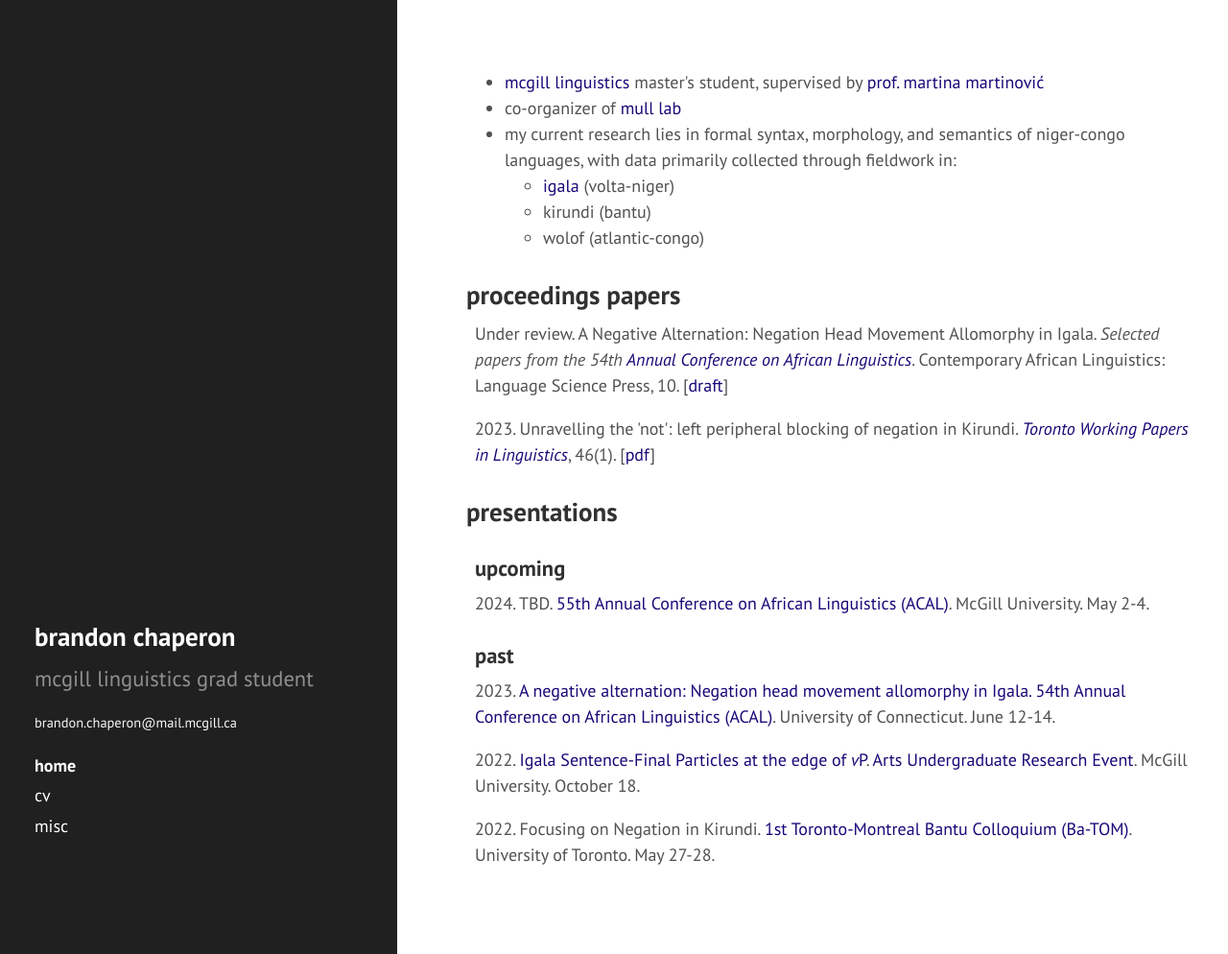
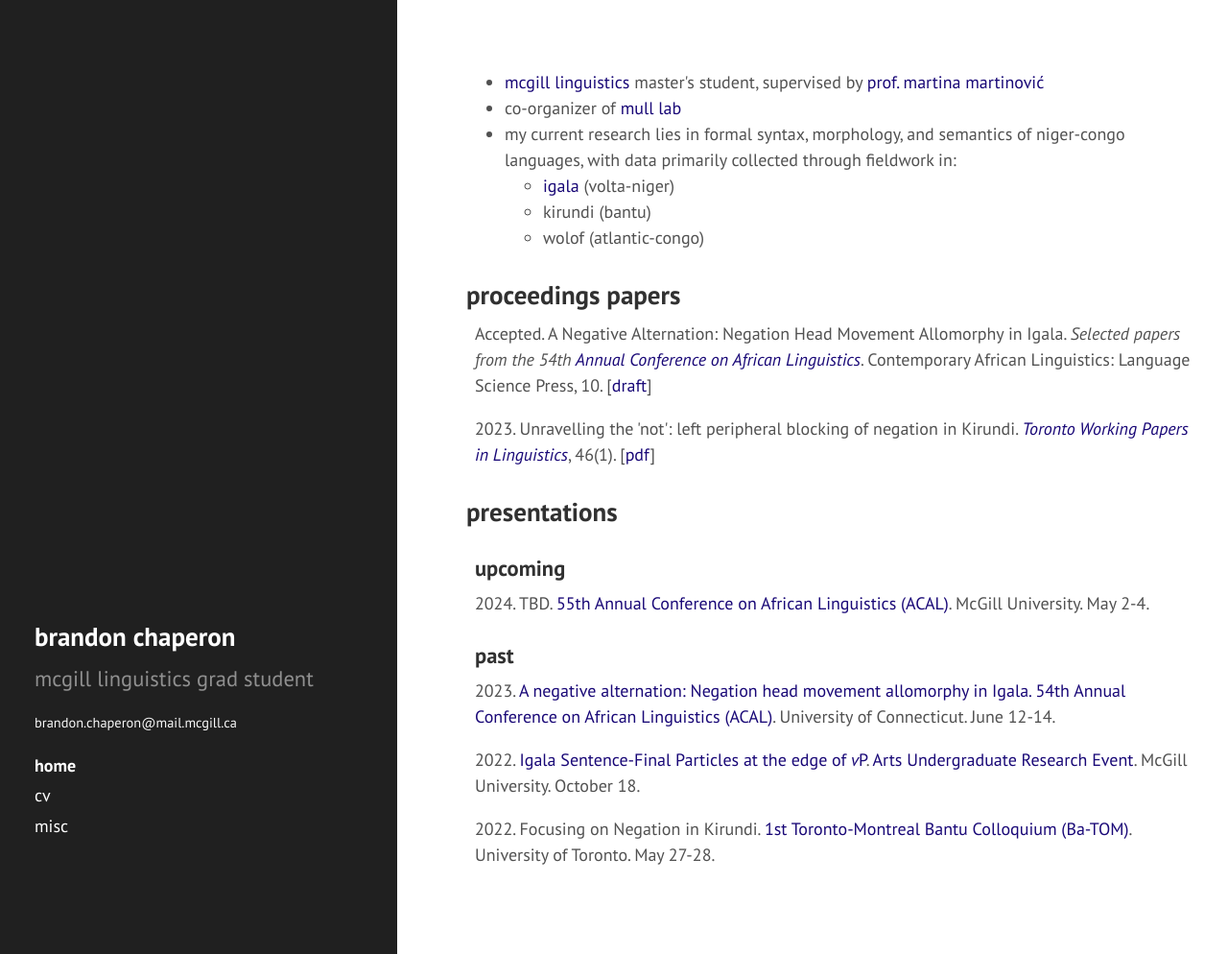
Before and after one commit to bchaper0n/bchaper0n.github.io, a Jekyll site: the page built from index.html, in a window 1280 px wide and 994 px high. Shown: the whole window at 96% size. Built offline with Jekyll 4.4.1, drawn with Linux system fonts in a browser that asks for light colours; comment, search, counter and statistics services are not loaded.

Commit message:
acal paper accepted

```diff
--- a/index.html
+++ b/index.html
@@ -15,7 +15,7 @@ title: home
 
 <h2 style="margin-top: 30px;">proceedings papers</h2>
 <div style="margin-left: 0.5em;">
-    <p>Under review. A Negative Alternation: Negation Head Movement Allomorphy in Igala. <em>Selected papers from the 54th <a href="https://acal.linguistlist.org/">Annual Conference on African Linguistics</a></em>. Contemporary African Linguistics: Language Science Press, 10. [<a href="./docs/chaperon___ACAL_54___Neg_head_move__Paper___web_draft_.pdf">draft</a>]</p>
+    <p>Accepted. A Negative Alternation: Negation Head Movement Allomorphy in Igala. <em>Selected papers from the 54th <a href="https://acal.linguistlist.org/">Annual Conference on African Linguistics</a></em>. Contemporary African Linguistics: Language Science Press, 10. [<a href="./docs/chaperon___ACAL_54___Neg_head_move__Paper___web_draft_.pdf">draft</a>]</p>
     <p>2023. Unravelling the 'not': left peripheral blocking of negation in Kirundi. <em><a href="https://twpl.library.utoronto.ca/index.php/twpl">Toronto Working Papers in Linguistics</a></em>, 46(1). [<a href="https://twpl.library.utoronto.ca/index.php/twpl/article/view/39257">pdf</a>]</p>
 </div>
 
```
Also changed, not shown: 2 other files.
